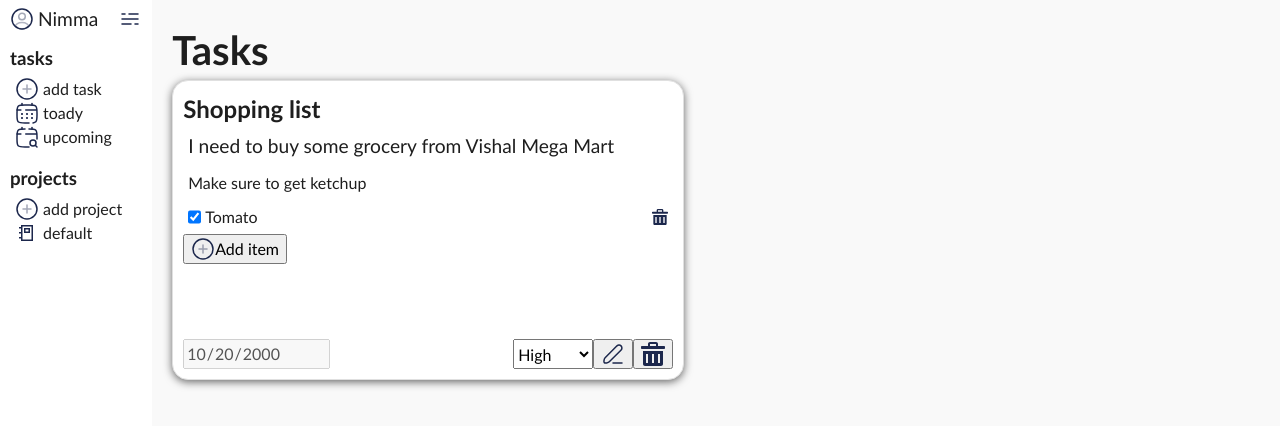
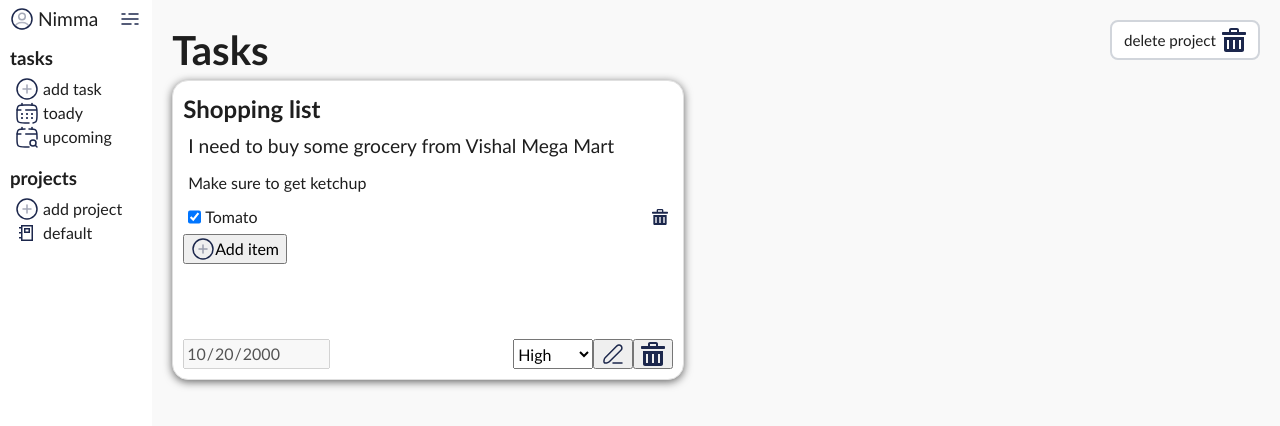
Before and after one commit to nirmal0001/to-do-list, a website built with webpack: page src/template.html in a window 1280 px wide. Built offline with nearby package versions, Linux system fonts and the light colour scheme.

Commit message:
added a project delete button

```diff
--- a/src/styles.css
+++ b/src/styles.css
@@ -261,3 +261,46 @@ button[type="submit"]:hover {
 }
 
 /* diloag css end */
+
+/* delete project button */
+#delete-project {
+    display: flex;
+    align-items: center;
+    position: absolute;
+    top: 20px;
+    right: 20px;
+
+    padding: 6px 12px;
+    gap: 6px;
+
+    border: 2px solid var(--color-input-border);
+    border-radius: 0.5rem;
+
+    background-color: var(--color-surface);
+    color: var(--color-text, #333);
+    font-weight: 500;
+    font-size: 0.95rem;
+
+    cursor: pointer;
+    transition: background-color 0.2s, color 0.2s, border-color 0.2s, box-shadow 0.2s;
+}
+
+/* Hover effect */
+#delete-project:hover {
+    background-color: var(--color-danger-bg, #ffe5e5);
+    color: var(--color-danger-text, #b00020);
+    border-color: var(--color-danger-border, #ff4d4d);
+}
+
+/* Active/click effect */
+#delete-project:active {
+    transform: scale(0.98);
+}
+
+/* Focus (keyboard accessibility) */
+#delete-project:focus {
+    outline: none;
+    box-shadow: 0 0 0 3px rgba(255, 77, 77, 0.4);
+}
+
+ /* end delete button */
--- a/src/template.html
+++ b/src/template.html
@@ -38,7 +38,7 @@
     <!-- all main content -->
     <h2>Tasks</h2>
     <div class="content">
-
+    <div data-project="default" id="delete-project"><span>delete project</span><img width="24px" src="assets/icons/delete.svg" alt="delete project button"></div>
    <div data-group="default" data-task-id="3" class="card">
   <!-- This has to match the ID of the task in the array -->
   <h3 class="card-title">Shopping list</h3>
```
